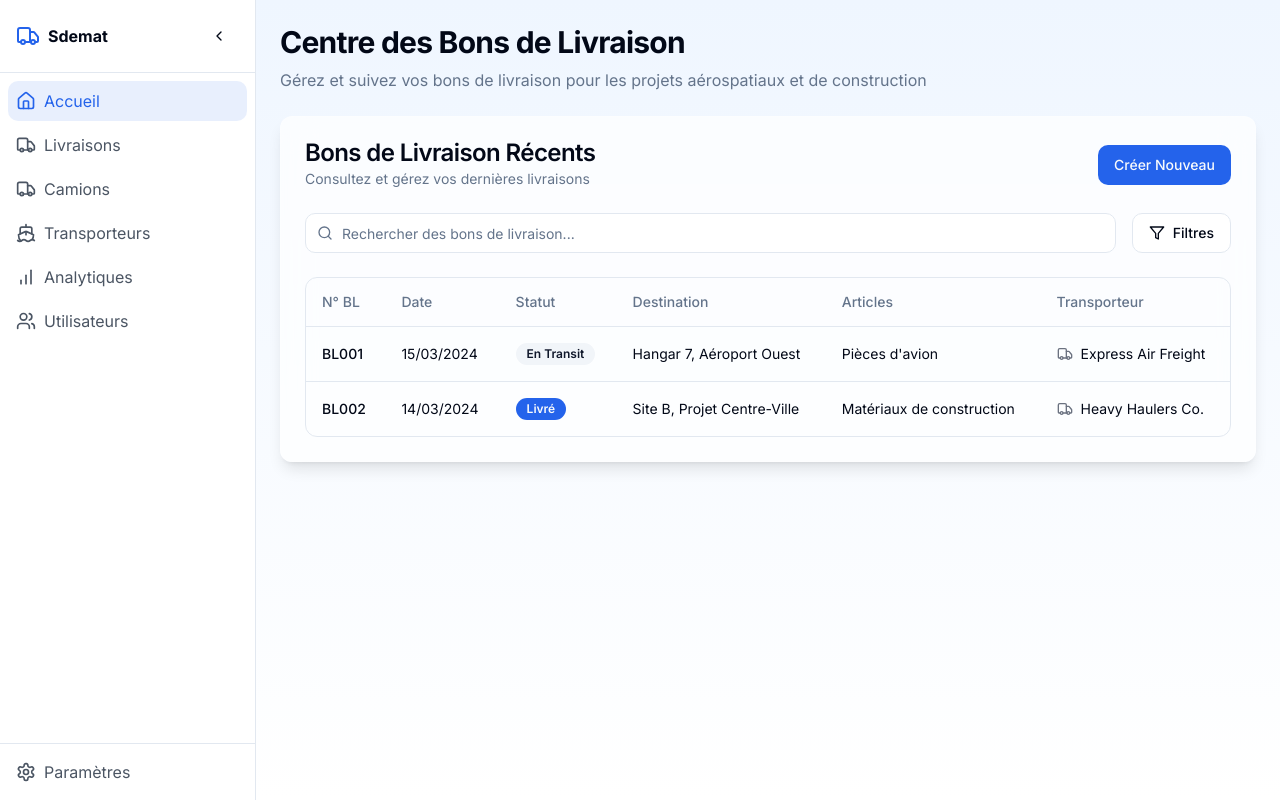
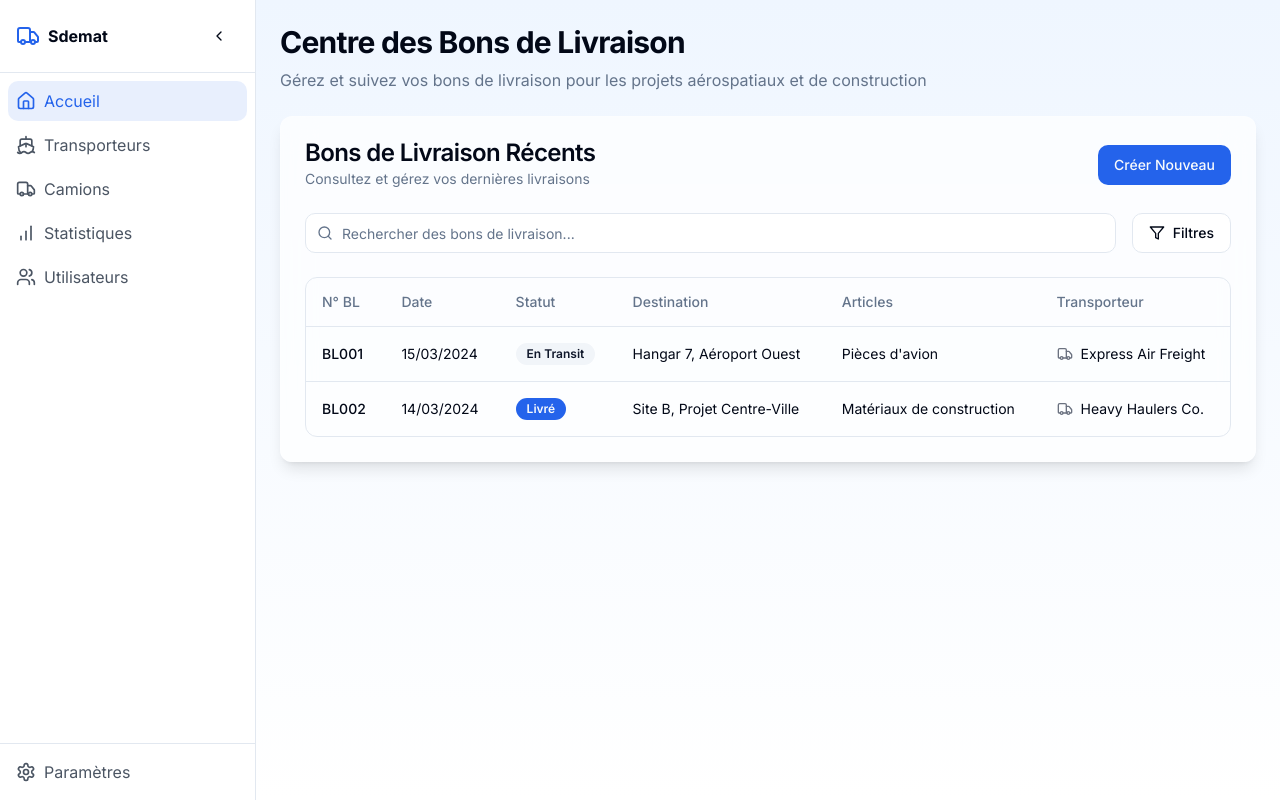
Before and after one commit to malcom0106/delivery-notes-hub-38, a React (Vite) app: page / in a window 1280 px wide. Built offline with nearby package versions, Linux system fonts and the light colour scheme.

Commit message:
Update sidebar navigation
Removed deliveries section. Moved carriers section before trucks section. Renamed analytics section to "Statistics".

```diff
--- a/src/components/Sidebar.tsx
+++ b/src/components/Sidebar.tsx
@@ -1,3 +1,4 @@
+
 import React, { useState, useEffect } from "react";
 import { Link, useLocation } from "react-router-dom";
 import { Button } from "@/components/ui/button";
@@ -77,10 +78,10 @@ const Sidebar = ({ isOpen, toggleSidebar }: SidebarProps) => {
                 isOpen={isOpen}
               />
               <NavItem
-                to="/deliveries"
-                icon={<Truck className="h-5 w-5" />}
-                label="Livraisons"
-                isActive={location.pathname.includes("/delivery")}
+                to="/carriers"
+                icon={<Ship className="h-5 w-5" />}
+                label="Transporteurs"
+                isActive={location.pathname.includes("/carriers")}
                 isOpen={isOpen}
               />
               <NavItem
@@ -91,16 +92,9 @@ const Sidebar = ({ isOpen, toggleSidebar }: SidebarProps) => {
                 isOpen={isOpen}
               />
               <NavItem
-                to="/carriers"
-                icon={<Ship className="h-5 w-5" />}
-                label="Transporteurs"
-                isActive={location.pathname.includes("/carriers")}
-                isOpen={isOpen}
-              />
-              <NavItem
                 to="/analytics"
                 icon={<BarChart className="h-5 w-5" />}
-                label="Analytiques"
+                label="Statistiques"
                 isActive={location.pathname.includes("/analytics")}
                 isOpen={isOpen}
               />
```
